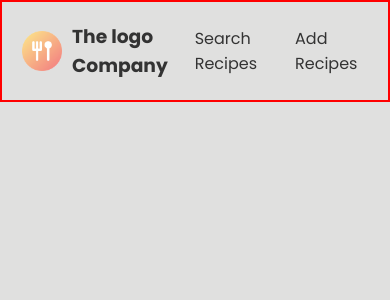
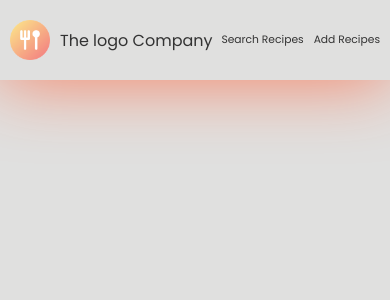
Before and after one commit to PavitrankMishra/Food-Recipe-, a React (Vite) app: page / in a window 390 px wide. Shown: the top 300 px of the page. Built offline with nearby package versions, Linux system fonts and the light colour scheme; a web font is replaced by a local one.

Commit message:
"feat: Implemented responsive header"

```diff
--- a/src/Components/Header.css
+++ b/src/Components/Header.css
@@ -2,28 +2,43 @@
   display: flex;
   align-items: center;
   justify-content: space-between;
-  color:#333;
-  padding:20px 20px;
-  border:2px solid red;
+  color: #333;
+  padding: 20px 10px;
+  /* border:2px solid red; */
+  box-shadow: 0px 0px 70px #f87e5f;
 }
 
 .headerContainer .headerLeft {
   display: flex;
   align-items: center;
-    gap:10px;
+  gap: 10px;
 }
 
 .headerContainer .headerLeft img {
-    width:40px;
+  width: 40px;
+}
+
+.headerContainer .headerLeft h1 {
+  /* border:2px solid red; */
+  /* display: inline; */
+  color: #f59983;
 }
 .headerContainer a {
   text-decoration: none;
-    color:#333;
+  color: #333;
 }
 
 .headerContainer .headerRight .rightPart {
   display: flex;
   align-items: center;
   justify-content: center;
-    gap:10px;
+  gap: 10px;
 }
+
+@media screen and (max-width: 480px) {
+  .headerContainer .headerRight .rightPart {
+    /* gap:4px; */
+    /* border:2px solid red; */
+    font-size: 2.75vw;
+  }
+}
--- a/src/Components/Header.jsx
+++ b/src/Components/Header.jsx
@@ -9,12 +9,16 @@ const Header = () => {
       <section className="headerContainer">
         <section className="headerLeft">
           <img src={Logo} alt="Logo" />
-          <h1>The logo Company</h1>
+          <span>The logo Company</span>
         </section>
         <section className="headerRight">
           <section className="rightPart">
-            <Link to="/recipes">Search Recipes</Link>
-            <Link tp="/addrecipe">Add Recipes</Link>
+            <Link to="/recipes">
+              <span>Search Recipes</span>
+            </Link>
+            <Link to="/addrecipe">
+              <span>Add Recipes</span>
+            </Link>
           </section>
         </section>
       </section>
```
Lines whose indentation alone changed are shown as unchanged.
